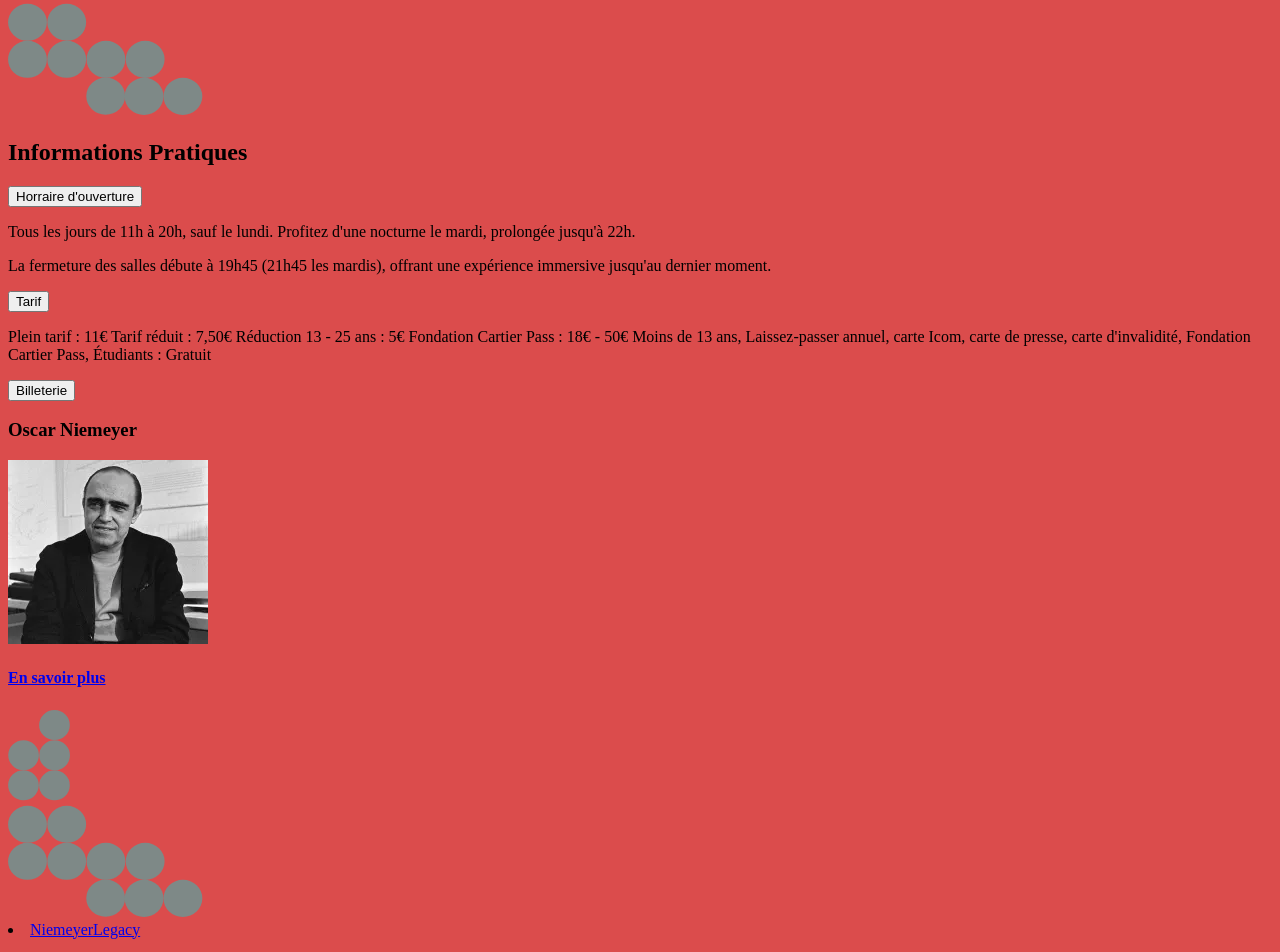
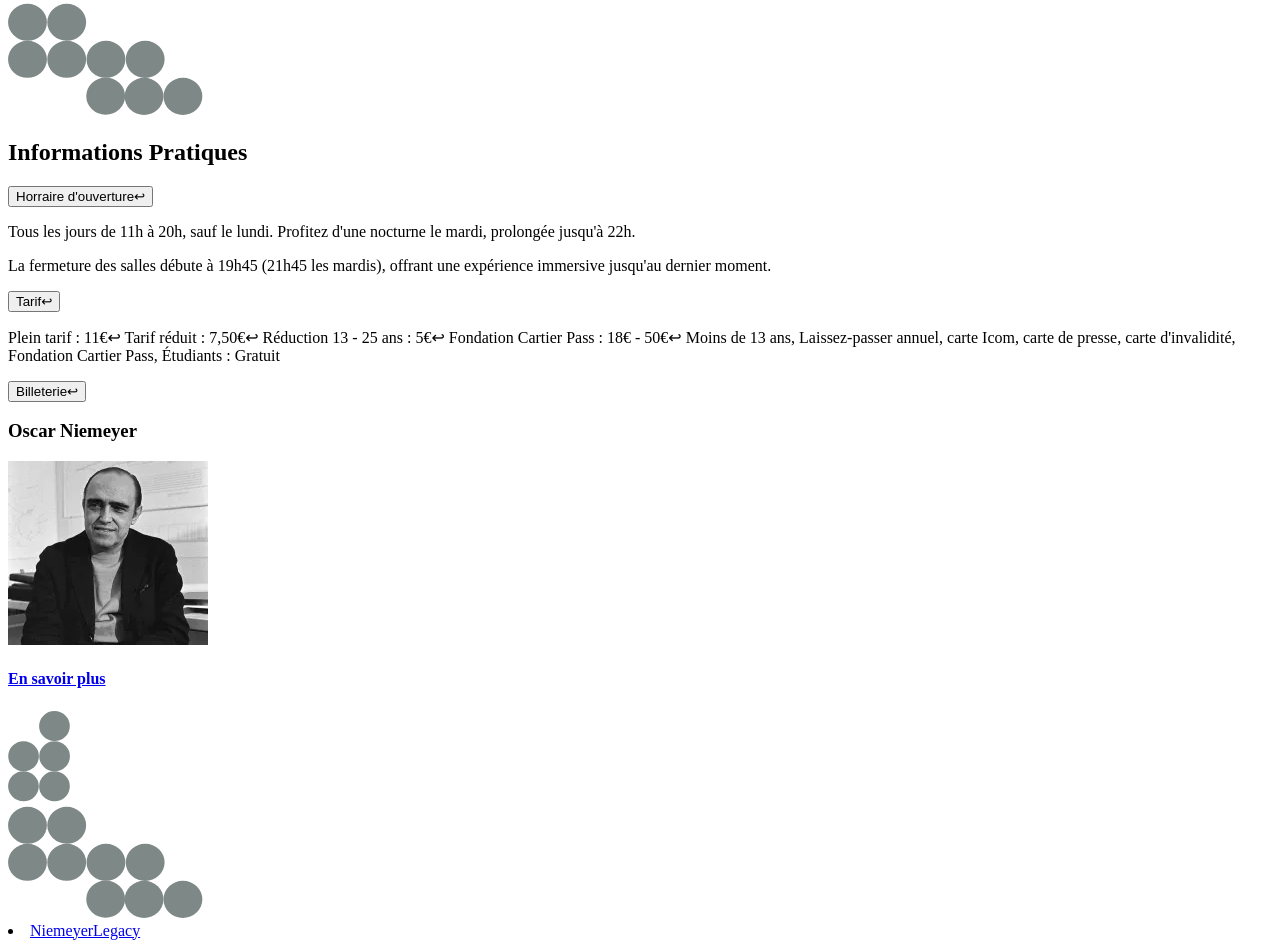
Before and after one commit to MMI-SAE-105/2023-sae-105-AAmrouche, a plain HTML site: page 1-homepage.html in a window 1280 px wide. Shown: the part 1519-2471 px from the top of the page. Drawn offline with nearby package versions, Linux system fonts and the light colour scheme.

Commit message:
Validator

```diff
--- a/1-homepage.html
+++ b/1-homepage.html
@@ -7,25 +7,20 @@
     <script defer="" src="https://unpkg.com/alpinejs@3.4.2/dist/cdn.min.js"></script>
 </head>
 
-<style>
 
-    body{
-        background-color: #db4c4c;
-    }
-</style>
 
 <body>
 
 
     <header class="header">
 
-     <img class="header__svggauche"src="public/icon/Rond Gauche.svg" alt="décoration rond gauche">
+        <img class="header__svggauche"src="public/icon/Rond Gauche.svg" alt="décoration rond gauche">
 
      <a class="header__title" href="/1-homepage.html">
         <h1>NiemeyerLegacy</h1>
      </a>
 
-     <button class="header__menu" aria-controls="mainNav" >
+     <button class="header__menu" aria-controls="mainNav">
          <img src="public/icon/menu.svg"   alt="Menu hamburger">
      </button>
      <nav class="header__nav" id="mainNav">
@@ -41,7 +36,7 @@
                 <li class="menu__item"><a class="menu__link" href="/10-siege-nation-unies.html">Siège des Nations Unies</a></li>
                 <li class="menu__item"><a class="menu__link" href="/11-a propos.html">À propos</a></li>
             </ul>
-            <img class="header__svgdroite"src="public/icon/Rond Droite.svg" alt="décoration rond droite">
+            <img class="header__savgdroite"src="public/icon/Rond Droite.svg" alt="décoration rond droite">
      </nav>
      <img class="header__svgdroite"src="public/icon/Rond Droite.svg" alt="décoration rond droite">
 
@@ -69,7 +64,7 @@
      <h2 class="section_titre">Informations Pratiques</h2>
 
      <button class="button">
-         Horraire d'ouverture
+         Horraire d'ouverture↩
      </button>
 
          <div class="texte__info">
@@ -78,18 +73,18 @@
         </div>
 
      <button class="button">
-         Tarif
+         Tarif↩
     </button>
 
     <div class="texte__tarif">
-     <p class="tarif__p">Plein tarif : 11€
-        Tarif réduit : 7,50€
-        Réduction 13 - 25 ans : 5€
-        Fondation Cartier Pass : 18€ - 50€
+     <p class="tarif__p">Plein tarif : 11€↩
+        Tarif réduit : 7,50€↩
+        Réduction 13 - 25 ans : 5€↩
+        Fondation Cartier Pass : 18€ - 50€↩
         Moins de 13 ans, Laissez-passer annuel, carte Icom, carte de presse, carte d'invalidité, Fondation Cartier Pass, Étudiants : Gratuit</p>
     </div>
         <button class="button">
-             Billeterie
+             Billeterie↩
         </button>
     </section>
 
```
